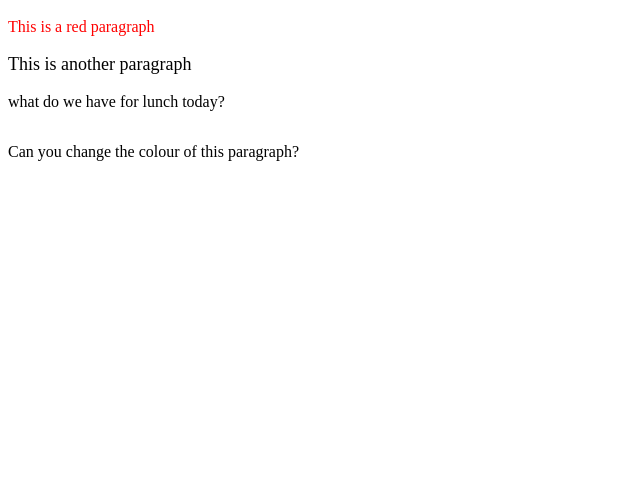
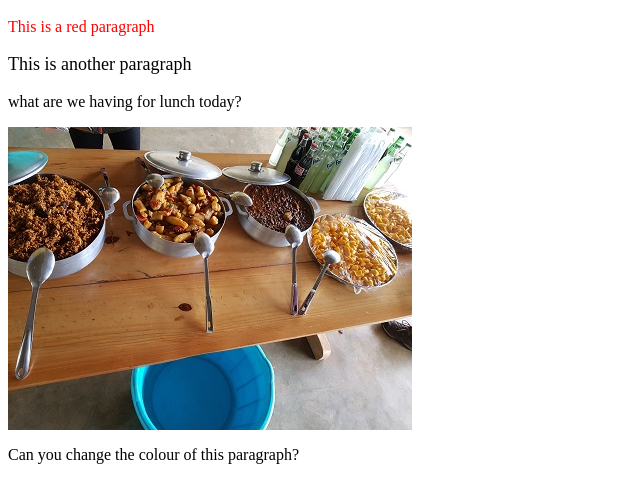
Before and after one commit to gashora/my-first-website, a plain HTML site: page index.html in a window 1280 px wide. Shown: the part 48-550 px from the top of the page, without its empty margins (0-640 px from the left). Drawn offline with Linux system fonts and the light colour scheme.

Commit message:
Update index.html

```diff
--- a/index.html
+++ b/index.html
@@ -6,8 +6,8 @@
     <h1>Welcome to my first webpage</h1>
     <p style="color:red;">This is a red paragraph</p>
     <p style="font-size: 18px;">This is another paragraph</p>
-    <p>what do we have for lunch today?</p>
-    <img src"lunch - Copy.jpg">
+    <p>what are we having for lunch today?</p>
+    <img src="lunch - Copy.jpg">
     <p>Can you change the colour of this paragraph?</p>
   </body>
 </html>
```
